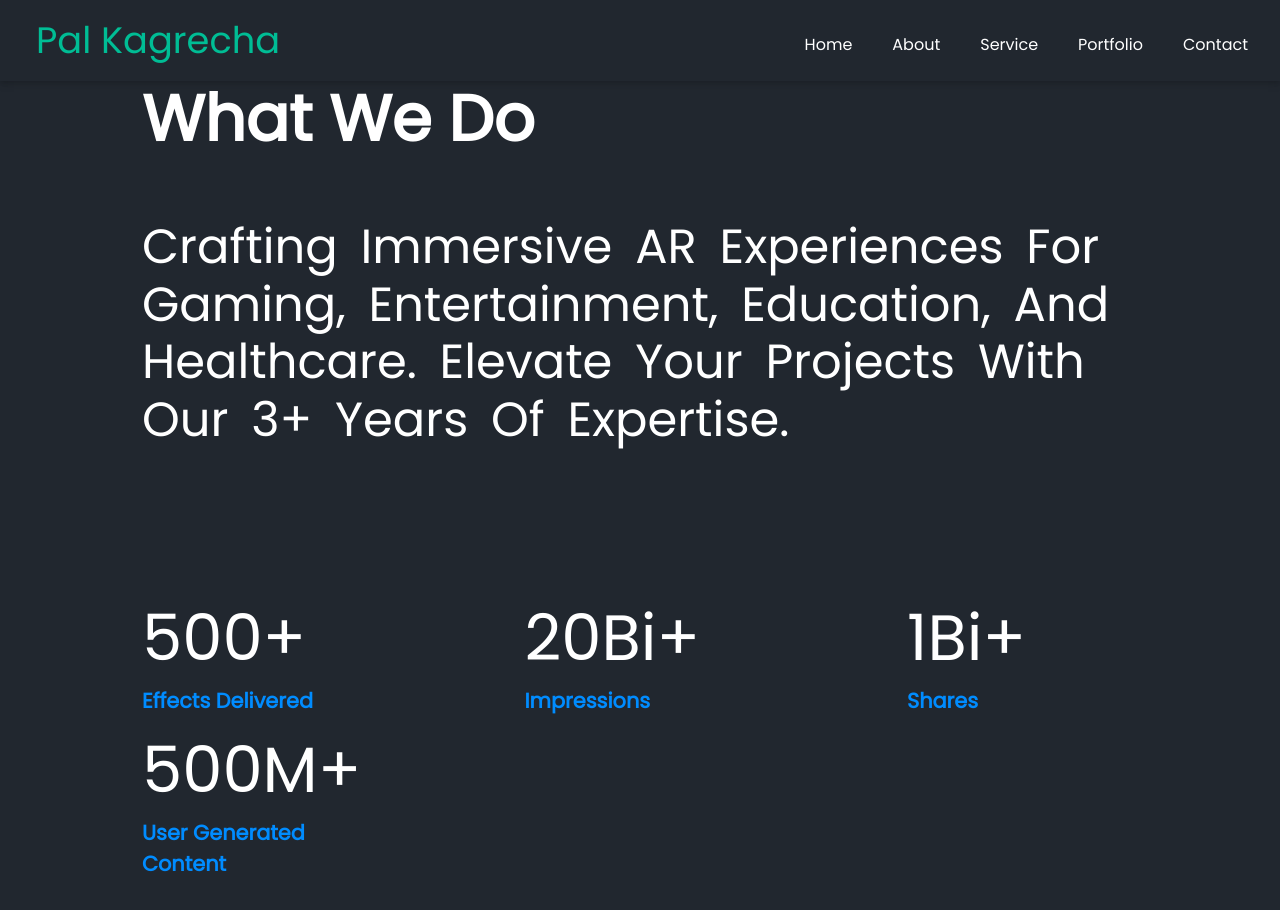
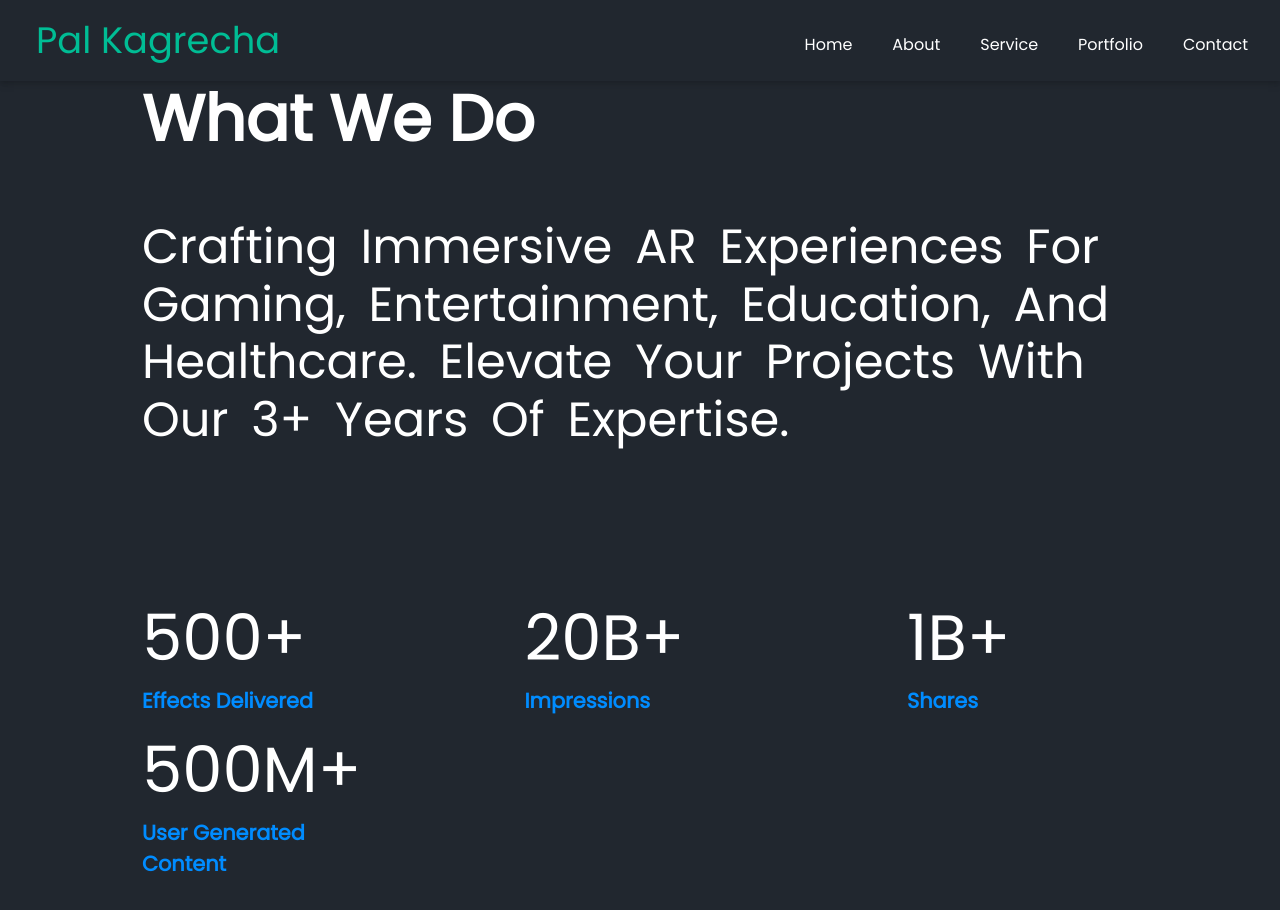
Before and after one commit to palkagrecha/website, a React (Create React App) app: page /service in a window 1280 px wide. Shown: the top 910 px of the page. Built offline with nearby package versions, Linux system fonts and the light colour scheme.

Commit message:
more attractive

```diff
--- a/src/pages/WhatWe.jsx
+++ b/src/pages/WhatWe.jsx
@@ -49,11 +49,11 @@ const WhatWe = () => {
             </div>
 
             <div className="col-md-3 count">
-              <h1>20Bi+</h1>
+              <h1>20B+</h1>
               <p>Impressions</p>
             </div>
             <div className="col-md-3 count">
-              <h1>1Bi+</h1>
+              <h1>1B+</h1>
               <p>Shares</p>
             </div>
 
```
